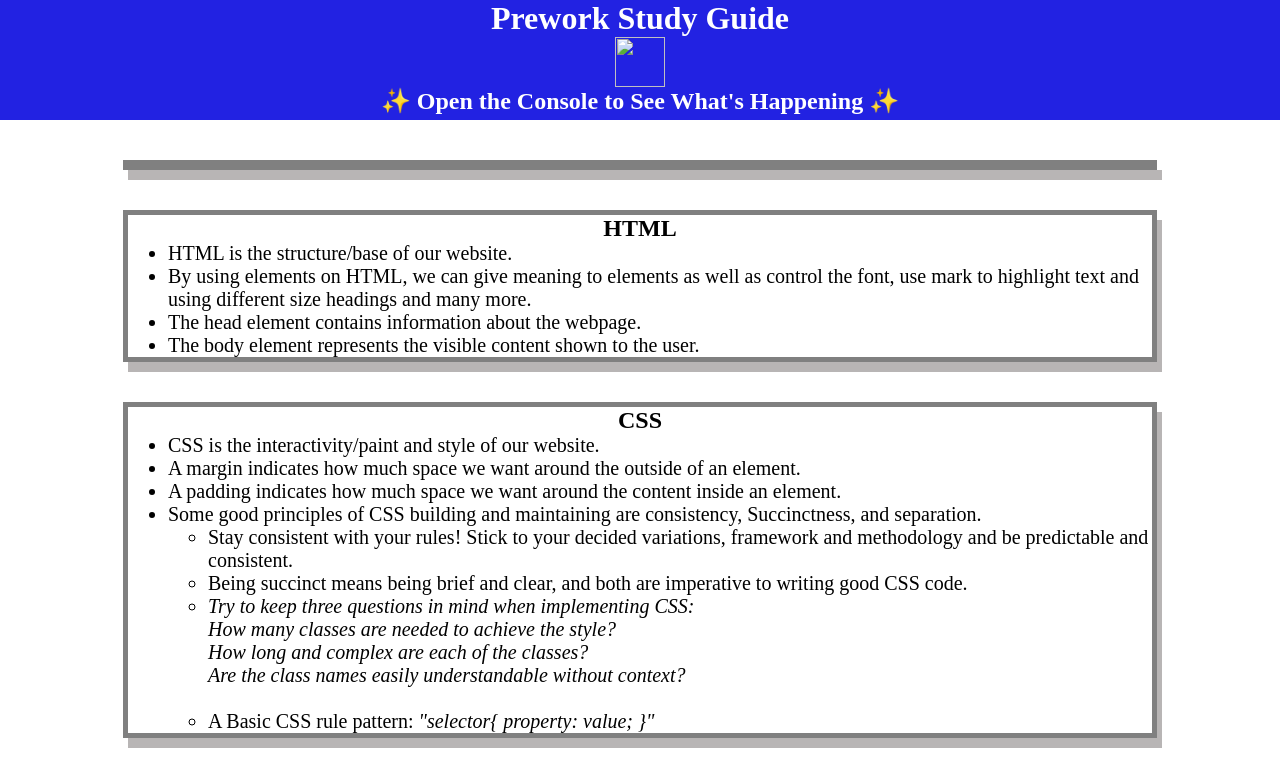
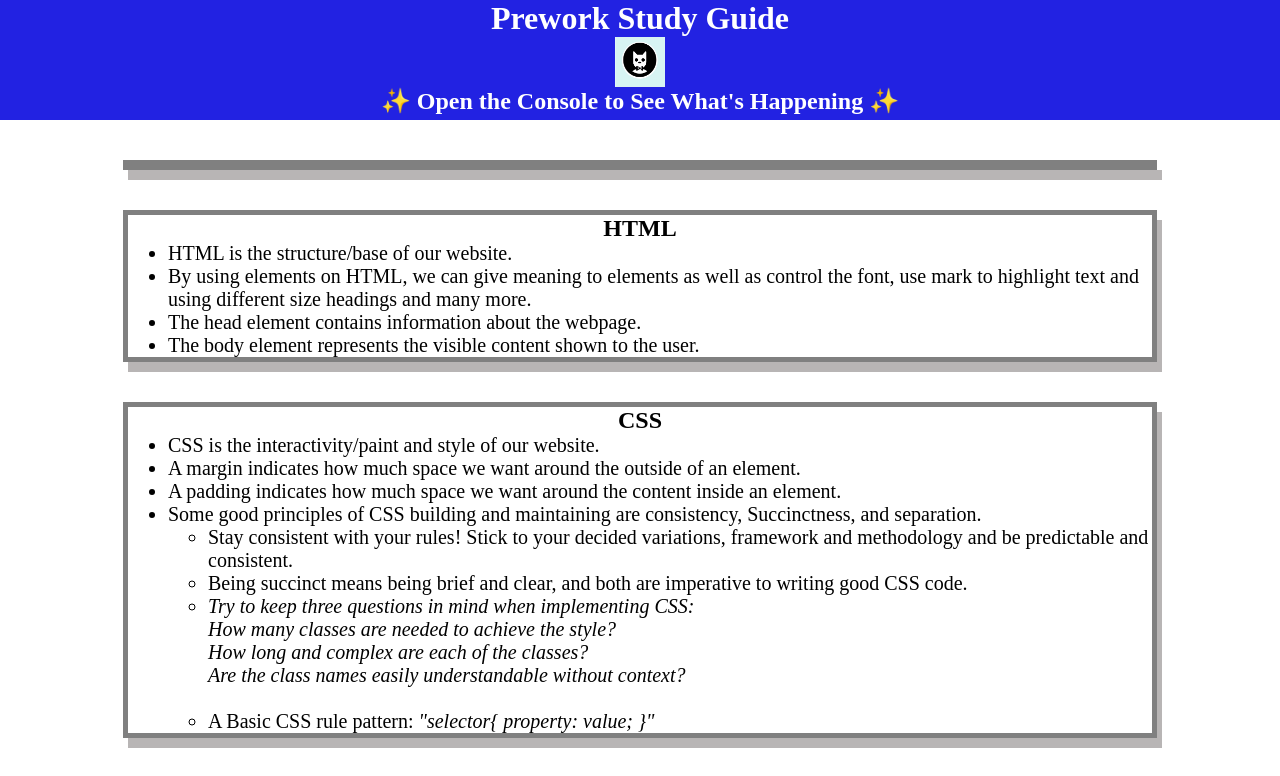
Before and after one commit to Sandramihaela/prework-study-guide, a plain HTML site: page index.html in a window 1280 px wide. Shown: the top 776 px of the page. Drawn offline with Linux system fonts and the light colour scheme.

Commit message:
Update index.html

```diff
--- a/index.html
+++ b/index.html
@@ -17,7 +17,7 @@
       <header id="top">
 
         <h1>Prework Study Guide</h1>
-       <img src="./bowtie-cat.png" />
+       <img src="./assets/bowtie-cat.png" />
        <h2>✨ Open the Console to See What's Happening ✨</h2>
        <alt src="cat wearing bow tie" />
       </header>
```
